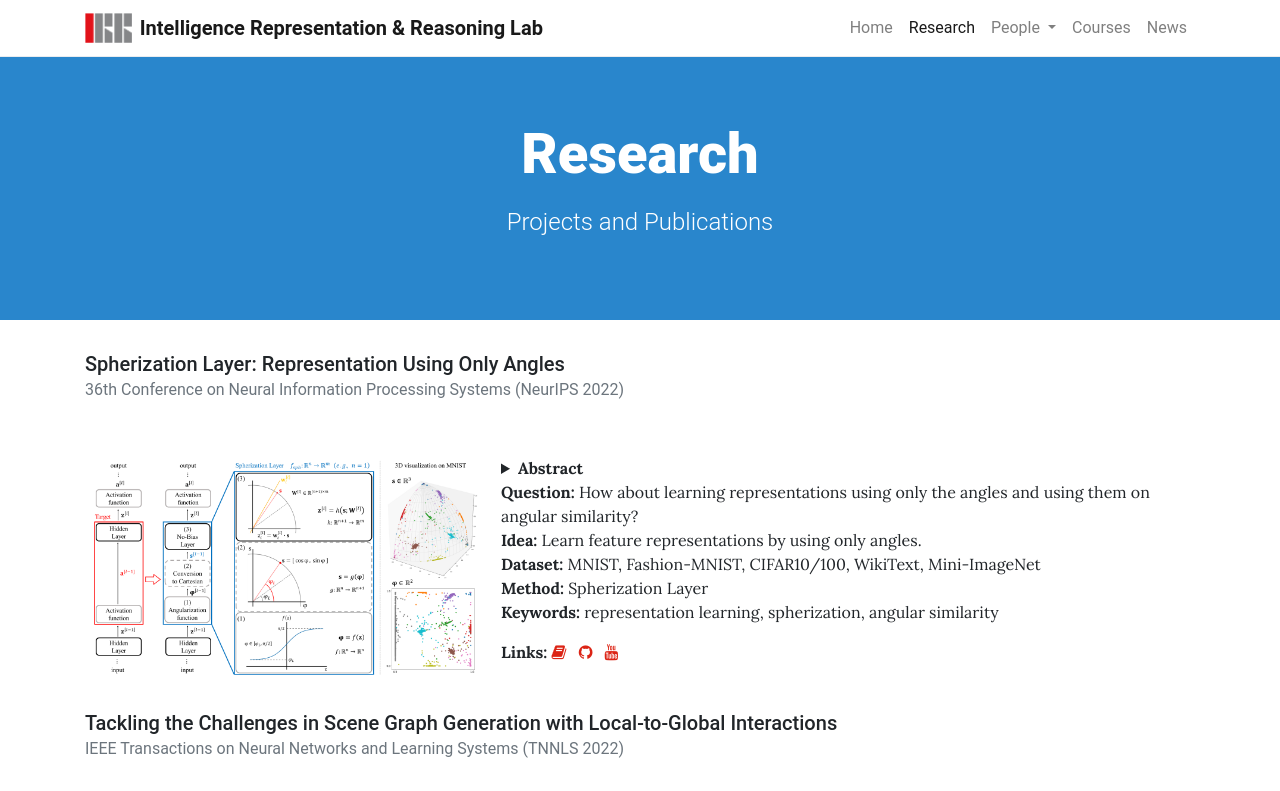
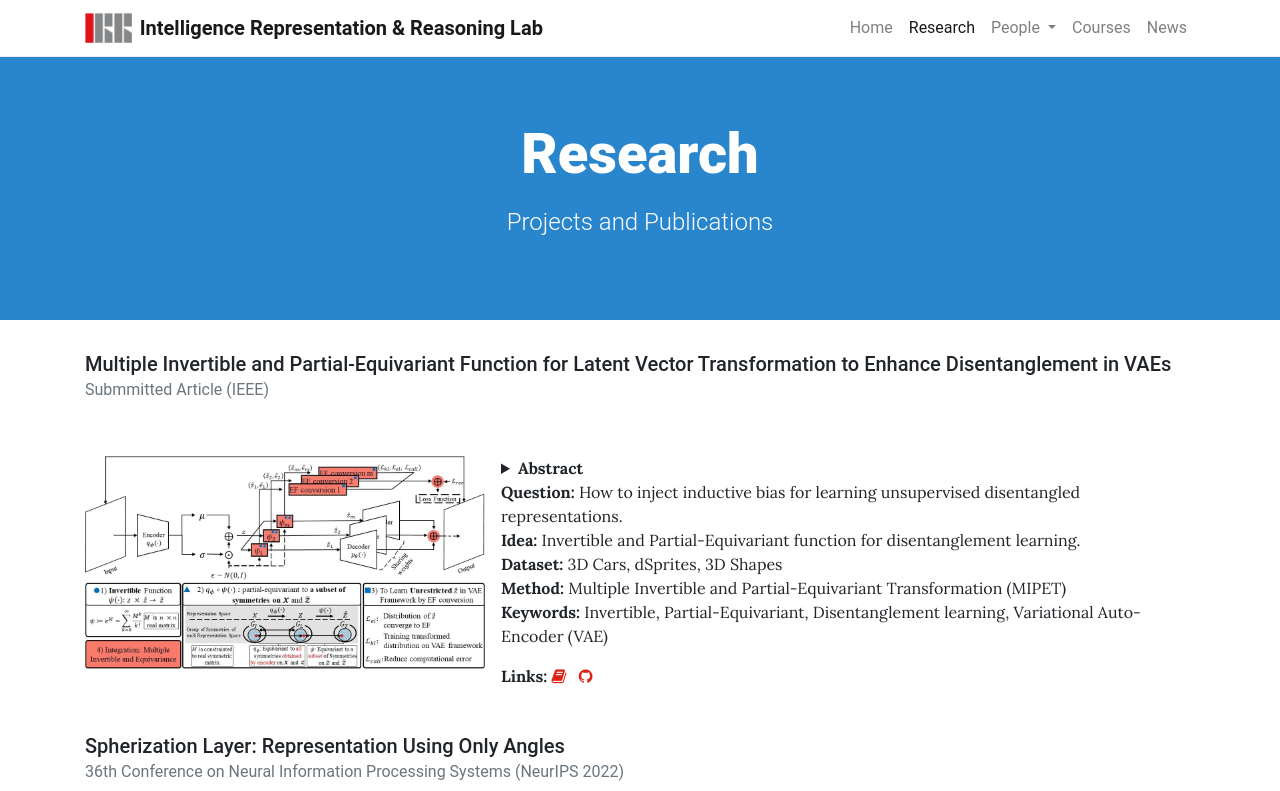
Before and after one commit to irrlab/irrlab.github.io, a Jekyll site: the page built from pages/research.md, in a window 1280 px wide and 900 px high, cut to the strip 0-791 px from the top of the window. Built offline with Jekyll 4.4.1, drawn with Linux system fonts in a browser that asks for light colours.

Commit message:
Update publication (by heejun)

```diff
--- a/_data/publication.yml
+++ b/_data/publication.yml
@@ -1,4 +1,26 @@
 # Publications list
+
+- title: 'Multiple Invertible and Partial-Equivariant Function for Latent Vector Transformation to Enhance Disentanglement in VAEs'
+  where: Submmitted Article (IEEE)
+  image: assets/img/publication/HeeJun_MIPET.jpg
+  abstract: >
+    Disentanglement learning is a core issue for understanding and re-using trained information in Variational AutoEncoder (VAE),
+    and effective inductive bias has been reported as a key factor. However, the actual implementation of such bias is still vague. In this paper,
+    we propose a novel method, called Multiple Invertible and partial-equivariant transformation (MIPE-transformation), to inject inductive bias
+    by 1) guaranteeing the invertibility of latent-to-latent vector transformation while preserving a certain portion of equivariance of
+    input-to-latent vector transformation, called Invertible and partial-equivariant transformation (IPE-transformation), 2) extending the form of
+    prior and posterior in VAE frameworks to an unrestricted form through a learnable conversion to an approximated exponential family,
+    called Exponential Family conversion (EF-conversion), and 3) integrating multiple units of IPE-transformation and EF-conversion, and
+    their training. In experiments on 3D Cars, 3D Shapes, and dSprites datasets, MIPE-transformation improves the disentanglement
+    performance of state-of-the-art VAEs.
+  question: How to inject inductive bias for learning unsupervised disentangled representations.
+  idea: Invertible and Partial-Equivariant function for disentanglement learning.
+  dataset: 3D Cars, dSprites, 3D Shapes
+  method: Multiple Invertible and Partial-Equivariant Transformation (MIPET)
+  keywords: Invertible, Partial-Equivariant, Disentanglement learning, Variational Auto-Encoder (VAE)
+  paper: https://drive.google.com/file/d/1DEHYGkKnYfwIgnaz3aBh5c9qhILitlci/view?usp=drive_link
+  code: Code will be relased
+  comments: This work has been submitted to the IEEE for possible publication. Copyright may be transferred without notice, after which this version may no longer be accessible
 
 - title: 'Spherization Layer: Representation Using Only Angles'
   where: 36th Conference on Neural Information Processing Systems (NeurIPS 2022)
@@ -12,7 +34,7 @@
     This approach guarantees that representation learning always occurs on the hyperspherical surface without the loss of any information unlike other projection-based methods.
     Furthermore, this method can be applied to any network by replacing an existing layer.
     We validate the functional correctness of the proposed method in a toy task, retention ability in well-known image classification tasks, and effectiveness in word analogy test and few-shot learning.
-    Code is publicly available at https://github.com/GIST-IRR/spherization_layer
+    Code is publicly available at <a href="https://github.com/GIST-IRR/spherization_layer">https://github.com/GIST-IRR/spherization_layer</a>
   question: How about learning representations using only the angles and using them on angular similarity?
   idea: Learn feature representations by using only angles.
   dataset: MNIST, Fashion-MNIST, CIFAR10/100, WikiText, Mini-ImageNet
```
Also changed, not shown: assets/img/publication/HeeJun_MIPET.jpg (added).
